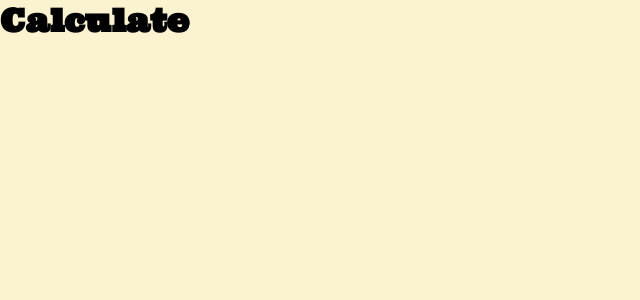
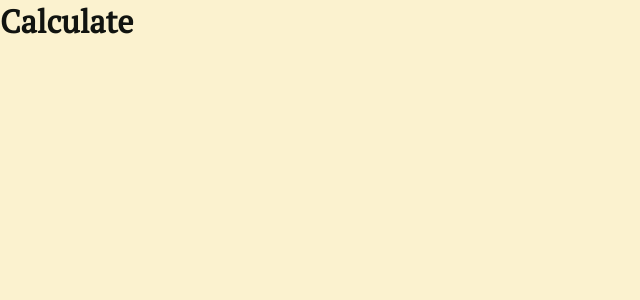
Before and after one commit to tais-calisto/CO2App, a Next.js app: page /calculate in a window 1280 px wide. Shown: the top 300 px of the page, without its empty margins (0-640 px from the left). Built offline with nearby package versions, Linux system fonts and the light colour scheme.

Commit message:
Created HomePage and Added API endopoint

```diff
--- a/src/styles/globals.ts
+++ b/src/styles/globals.ts
@@ -10,18 +10,41 @@ export const GlobalStyle = createGlobalStyle`
   }
 
   body {
-    background-color: ${({ theme }) => theme.colors.primary1}
+    background-color: ${({ theme }) => theme.colors.primary1};
+    overflow: hidden;
   }
 
   h1, h2, h3, h4{
-    font-family: "Ultra", serif; ;
+   font-weight: 700;
   }
 
-  p, a, li{
+  h1, h2, h3, h4,p, a, li, button{
     font-family: "PT Serif", serif;
+    color: ${({ theme }) => theme.colors.gray3}
   }
 
   a{
     text-decoration: none;
+    color: ${({ theme }) => theme.colors.gray3};
   }
+
+  button{
+    font-weight: 700;
+    padding: 0.5rem 1rem;
+    text-transform: uppercase;
+    border: none;
+    border-radius: 8px;
+    cursor: pointer;
+  }
+
+  .btnPrimary {
+      background:linear-gradient(92.22deg, #465442 -10.98%, #6D8367 139.85%);
+      color: ${({ theme }) => theme.colors.primary1};
+    }
+
+    .btnSecundary {
+      background-color: transparent;
+      border: 2px solid ${({ theme }) => theme.colors.gray2};
+      color:  ${({ theme }) => theme.colors.gray2};
+    }
 `
--- /dev/null
+++ b/src/utils/apiEndpoint.ts
@@ -0,0 +1,2 @@
+export const defaultEndpoint =
+  'https://www.carboninterface.com/api/v1/estimates'
```
Also changed, not shown: src/components/header/Header.tsx (+8 -5 lines), src/components/header/style.ts (added, +19 -0 lines), src/pages/index.tsx (+23 -4 lines), src/pages/style.ts (added, +28 -0 lines), src/pages/calculate/index.tsx (renamed from src/pages/calculate.tsx), src/pages/info/index.tsx (renamed from src/pages/info.tsx), 1 other file (tests, documents, lock files or other folders).
